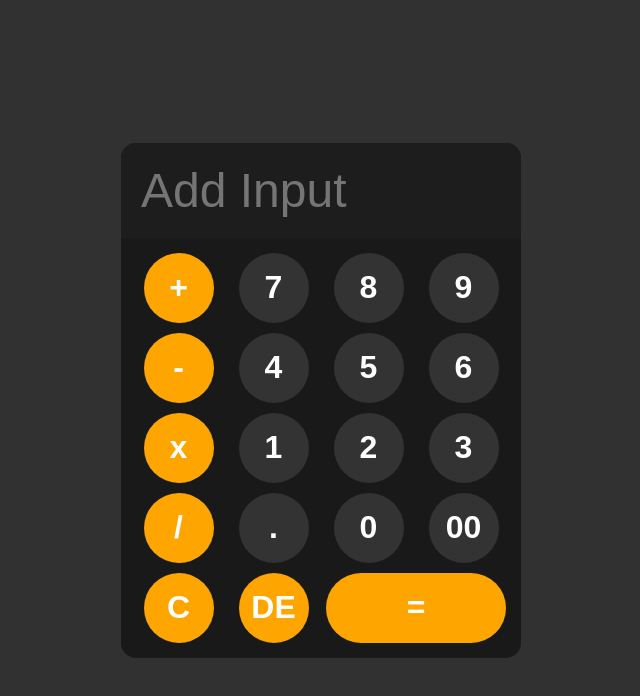
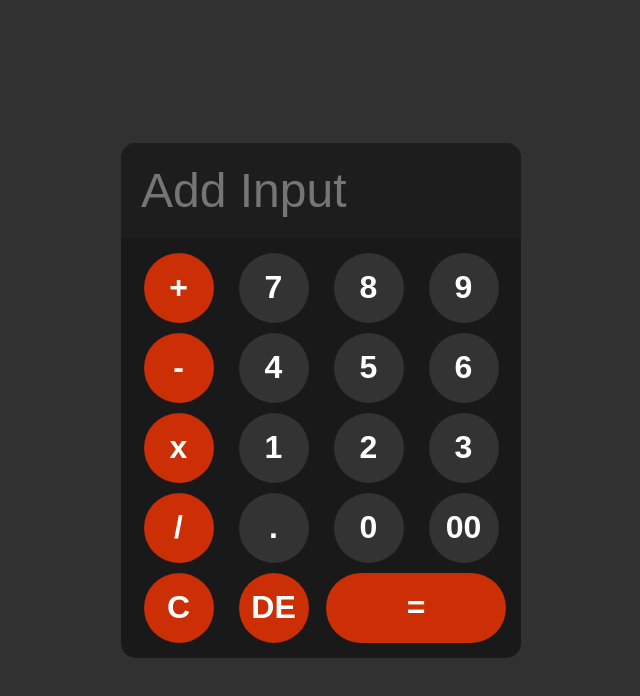
Before and after one commit to techease25/calcuator, a plain HTML site: page index.html in a window 1280 px wide. Shown: the whole page, without its empty margins (319-959 px from the left). Drawn offline with Linux system fonts and the light colour scheme.

Commit message:
update the main color

```diff
--- a/style.css
+++ b/style.css
@@ -57,7 +57,7 @@ body {
 }
 
 .keys button.operator {
-    background-color: orange;
+    background-color: #cc2e06;
 }
 .keys button.equals {
     width: 100%;
@@ -72,8 +72,8 @@ body {
 }
 
 .keys button.operator:hover {
-    background-color: #ffb429;
+    background-color: #901e01;
 }
 .keys button.operator:active {
-    background-color: #fccc75;
+    background-color: #901e01;
 }
```
